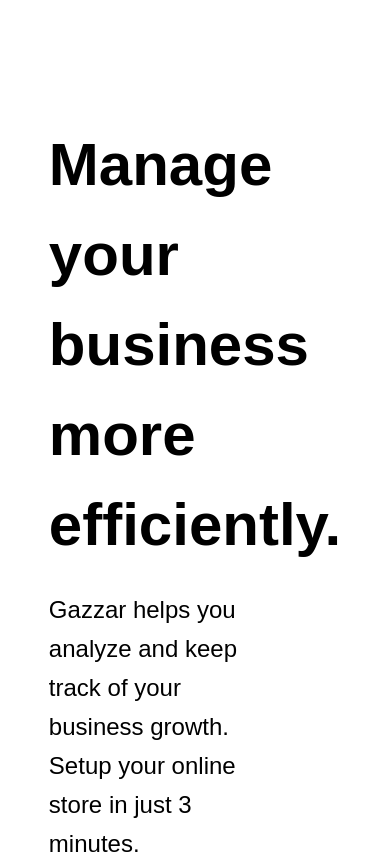
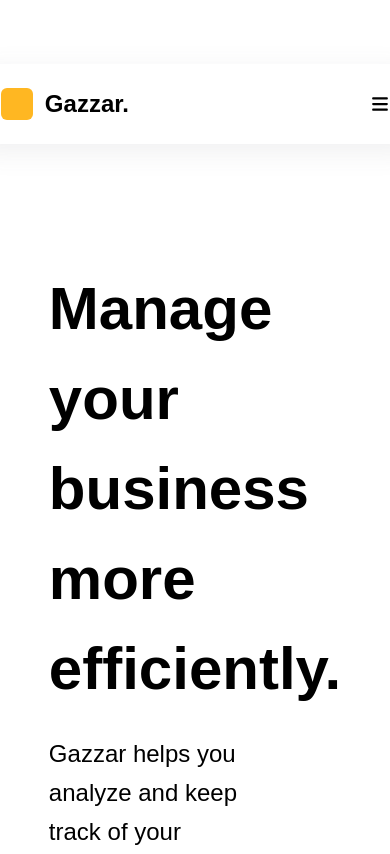
Before and after one commit to Fullstack-Roadmap/Gazzar-Frontend, a React app: page / in a window 390 px wide. Shown: the top 854 px of the page. Built offline with nearby package versions, Linux system fonts and the light colour scheme; the HTML template or start-up script is replaced by a standard one.

Commit message:
fix: added hamburger icon for navbar

```diff
--- a/src/components/Navbar.jsx
+++ b/src/components/Navbar.jsx
@@ -1,32 +1,36 @@
 import { Link } from "react-router-dom";
 import Button from "./Button";
+import { FaBars } from "react-icons/fa6";
 
 const Navbar = () => {
   const blue = "#083167";
   const lightBlue = "#1B73D326";
 
   return (
-    <nav className="sticky sm:hidden md:hidden lg:flex items-center mt-16 py-6 px-8 rounded-3xl h-fit w-full shadow-custom justify-between text-lg mx-20">
-      <header className="text-2xl font-extrabold flex justify-center items-center gap-2 h-fit">
+    <nav className="sticky flex items-center mt-16 py-6 px-8 rounded-3xl h-fit w-full shadow-custom justify-between text-lg mx-20">
+      <header className="text-2xl font-extrabold flex items-center gap-2 h-fit">
         <span className="mr-1 rounded-md aspect-square h-8 bg-[#FFB722]"></span>
         <p>Gazzar.</p>
       </header>
-      <section className="flex gap-16 items-center mx-2">
+      <section className="lg:flex gap-16 items-center mx-2 hidden">
         <p>Features</p>
         <p>Company</p>
         <p>Pricing</p>
         <p>Learn</p>
       </section>
-      <section className="flex gap-4 items-center font-semibold">
-        <div>
+      <section className="gap-4 items-center font-semibold flex justify-end">
+        <div className="hidden lg:flex">
           <Link to="signin">
             <Button text="Login" buttonColor={lightBlue} textBlue={true} />
           </Link>
         </div>
-        <div>
+        <div className="hidden lg:flex">
           <Link to="register">
             <Button text="Get Started" buttonColor={blue} />
           </Link>
+        </div>
+        <div className="flex lg:hidden">
+          <FaBars />
         </div>
       </section>
     </nav>
```
